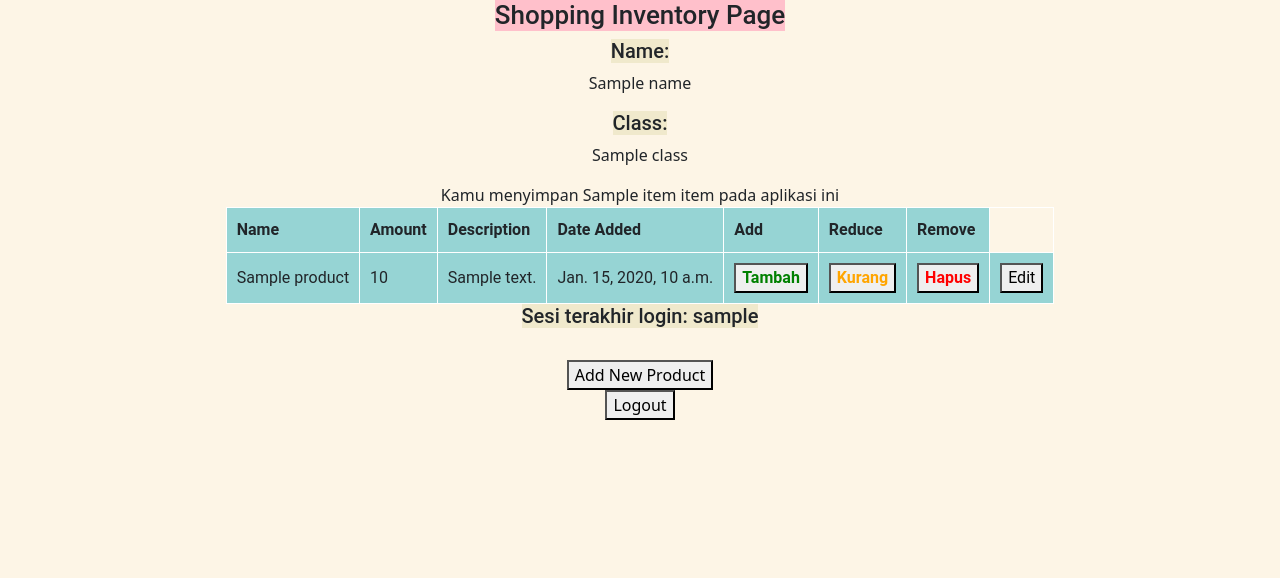
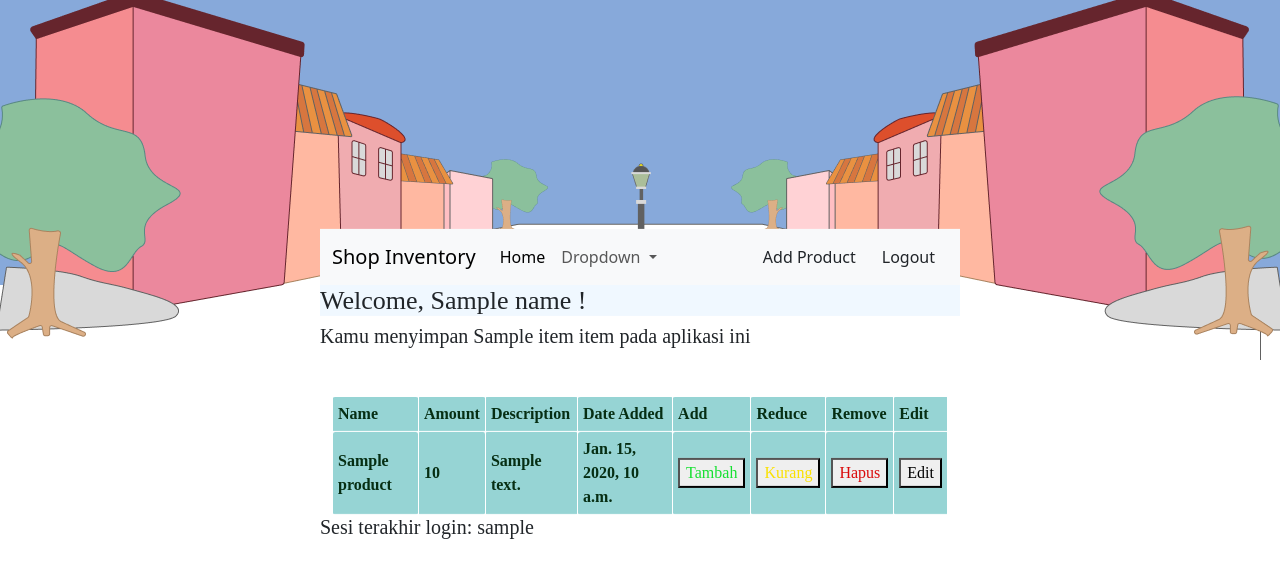
Before and after one commit to anishaputriq/shop-inventory, a Django app: template main/templates/main.html in a window 1280 px wide. Shown: the top 578 px of the page. Run offline with Django 4.2, Linux system fonts and the light colour scheme; the template is opened without the code that fills it: most values are stand-ins (such as "Sample title", 1, 10 or a date in 2020).

Commit message:
feat: tugas 5

```diff
--- a/main/templates/login.html
+++ b/main/templates/login.html
@@ -7,12 +7,14 @@
 {% block content %}
 <style>
     body{
-        background-image: url('https://raw.githubusercontent.com/anishaputriq/shop-inventory/main/gambar%20website/login.png');
+        background-image: url('https://raw.githubusercontent.com/anishaputriq/shop-inventory/main/gambar_website/login.png');
         background-size: auto; /* Mengatur latar belakang agar mencakup seluruh area elemen */
         background-repeat: no-repeat; /* Menghindari pengulangan gambar jika elemen melebihi gambar */
         background-position: center;
+        font-size:medium;
     }
     .login {
+        font-family: 'Baskerville Regular', Baskerville;
         width: 400px; /* Lebar form login */
         background-color: #0C1431;
         margin: 0 auto; /* Mengatur margin otomatis pada sisi kiri dan kanan, membuat form berada di tengah */
--- a/main/templates/main.html
+++ b/main/templates/main.html
@@ -2,56 +2,115 @@
 
 {% block content %}
 <style>
-    body {
-        background-color: oldlace;
-        display: flex;
-        flex-direction: column;
-        justify-content: center;
-        align-items: center;
+    body{
+        background-image: url('https://raw.githubusercontent.com/anishaputriq/shop-inventory/main/gambar_website/login.png');
+        background-size: auto; /* Mengatur latar belakang agar mencakup seluruh area elemen */
+        background-repeat: no-repeat; /* Menghindari pengulangan gambar jika elemen melebihi gambar */
+        background-position: center;
+        font-size:medium;
+        transform: translate(-50%,-50%);
+        top: 50%;
+        left: 50%;
+        position: absolute;
     }
     h1 {
-        background-color: pink;
         font-size: 26px;
-        font-family: 'Roboto', sans-serif;
+        font-family: 'Baskerville Regular', Baskerville;
+        justify-items: center;
+        margin: 4;
+        background-color: aliceblue;
     }
     h2 {
         font-size: 20px;
-        font-family: 'Roboto', sans-serif;
+        font-family: 'Baskerville Bold', Baskerville;
     }
     h5 {
-        background-color: rgb(240, 233, 204);
         font-size: 20px;
-        font-family: 'Roboto', sans-serif;
+        font-family: 'Baskerville Regular', Baskerville;
     }
     th {
         font-size: 16px;
         list-style-type: upper-alpha;
         padding: 25;
-        font-family: 'Roboto', sans-serif;
+        font-family: 'Baskerville Regular', Baskerville;
     }
     table, th, td {
+        border-radius: 3%;
         border: 1px solid white;
         border-collapse: collapse;
-        padding: 10px;
+        padding: 5px;
+        align-items: center;
+        font-family: 'Baskerville Regular', Baskerville;
+        margin: 0;
+        align-items: center;
     }
     th, td {
-        font-family: 'Roboto', sans-serif;
+        font-family: 'Baskerville Regular', Baskerville;
         background-color: #96D4D4;
     }
+
+    .container mt-5{
+        margin: 3;
+    }
+
+    .navbar-expand-lg bg-body-tertiary{
+        background: #0C1431;
+    }
+
+    tbody tr:last-child {
+        color: rgb(6, 46, 19);
+        background-color: aliceblue; /* Warna latar belakang untuk baris terakhir */
+        font-weight: bold; /* Atur teks menjadi tebal jika diinginkan */
+    }
+
+
 </style>
 
-    <h1>Shopping Inventory Page</h1>
+<nav class="navbar navbar-expand-lg bg-body-tertiary">
+    <div class="container-fluid">
+      <a class="navbar-brand" href="#">Shop Inventory</a>
+      <button class="navbar-toggler" type="button" data-bs-toggle="collapse" data-bs-target="#navbarSupportedContent" aria-controls="navbarSupportedContent" aria-expanded="false" aria-label="Toggle navigation">
+        <span class="navbar-toggler-icon"></span>
+      </button>
+      <div class="collapse navbar-collapse" id="navbarSupportedContent">
+        <ul class="navbar-nav me-auto mb-2 mb-lg-0">
+          <li class="nav-item">
+            <a class="nav-link active" aria-current="page" href="#">Home</a>
+          </li>
+          <li class="nav-item dropdown">
+            <a class="nav-link dropdown-toggle" href="#" role="button" data-bs-toggle="dropdown" aria-expanded="false">
+              Dropdown
+            </a>
+            <ul class="dropdown-menu">
+              <li><a class="dropdown-item" href="#">Action</a></li>
+              <li><a class="dropdown-item" href="#">Another action</a></li>
+              <li><hr class="dropdown-divider"></li>
+              <li><a class="dropdown-item" href="#">Something else here</a></li>
+            </ul>
+          </li>
+        </ul>
+        <a href="{% url 'main:create_product' %}">
+            <tr>
+                <td></td>
+                <td><input class="btn login_btn" type="submit" value="Add Product"></td>
+            </tr>
+        </a>
+        <a href="{% url 'main:logout' %}">
+            <tr>
+                <td></td>
+                <td><input class="btn login_btn" type="submit" value="Logout"></td>
+            </tr>
+        </a>
+      </div>
+    </div>
+  </nav>
 
-    <h5>Name:</h5>
-    <p>{{name}}</p>
+    <h1>Welcome, {{name}} !</h1>
 
-    <h5>Class:</h5>
-    <p>{{class}}</p>
-
-    <th>Kamu menyimpan {{item}} item pada aplikasi ini</th>
-
+    <h5>Kamu menyimpan {{item}} item pada aplikasi ini</h5>
+<div class="container mt-5">
     <table>
-    <tr>
+        <h5>
             <th>Name</th>
             <th>Amount</th>
             <th>Description</th>
@@ -59,10 +118,11 @@
             <th>Add</th>
             <th>Reduce</th>
             <th>Remove</th>
-    </tr>
+            <th>Edit</th>
+        </h5>
 
         {% comment %} Berikut cara memperlihatkan data produk di bawah baris ini {% endcomment %}
-
+            <tbody>
             {% for product in products %}
             <tr class = "add-colortext">
                 <td>{{product.name}}</td>
@@ -72,7 +132,7 @@
                 <td>
                     <form action="{% url 'main:add_product' product.id %}" method = "post">
                         {% csrf_token %}
-                <button style="color: green; font-weight: bolder; align-items: center" type = "submit" name = "Tambah">
+                        <button style="color: rgb(22, 224, 49); align-items: center" type = "submit" name = "Tambah">
                             Tambah
                         </button>
                     </form>
@@ -80,7 +140,7 @@
                 <td>
                     <form action="{% url 'main:decrement_product' product.id %}" method = "post">
                         {% csrf_token %}
-                <button style="color: orange; font-weight: bolder; align-items: center" type = "submit" name="Kurang">
+                        <button style="color: rgb(250, 225, 0); align-items: center" type = "submit" name="Kurang">
                             Kurang
                         </button>
                     </form>
@@ -88,7 +148,7 @@
                 <td>
                     <form action="{% url 'main:remove_product' product.id %}" method = "post">
                         {% csrf_token %}
-                <button style="color: red; font-weight: bolder; align-items: center" type = "submit" name="Hapus">
+                        <button style="color: rgb(218, 10, 10); align-items: center" type = "submit" name="Hapus">
                             Hapus
                         </button>
                     </form>
@@ -102,21 +162,12 @@
                 </td>
             </tr>
             {% endfor %}
+        </tbody>
     </table>
+</div>
 
 <h5>Sesi terakhir login: {{ last_login }}</h5>
 <br />
 
-<a href="{% url 'main:create_product' %}">
-    <button>
-        Add New Product
-    </button>
-</a>
-
-<a href="{% url 'main:logout' %}">
-    <button>
-        Logout
-    </button>
-</a>
 
 {% endblock content %}
```
Also changed, not shown: main/templates/create_product.html (+13 -0 lines), main/templates/edit_product.html (+17 -0 lines), main/templates/register.html (+7 -3 lines), README.md. Lines whose indentation alone changed are shown as unchanged.
